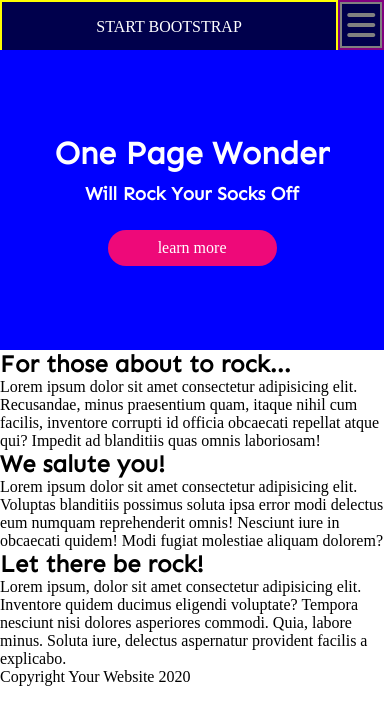
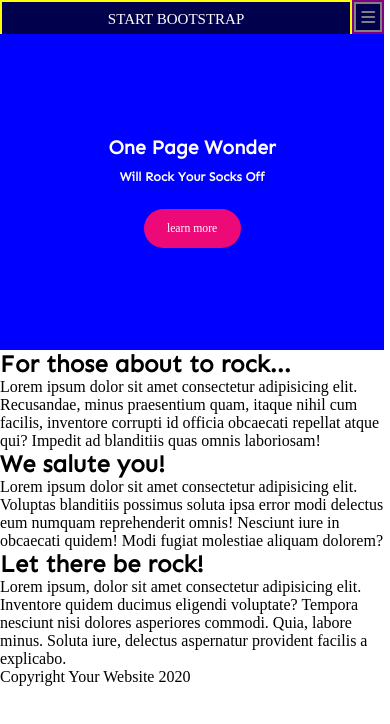
Before and after one commit to ElsongMaster/SASS_exo2, a website: page index.html in a window 390 px wide. Drawn offline with Linux system fonts and the light colour scheme.

Commit message:
finition header

```diff
--- a/src/scss/modules/_header.scss
+++ b/src/scss/modules/_header.scss
@@ -7,7 +7,7 @@ body,
 html {
   height: 100vh;
   width: 98.5vw;
-  min-width: 310px;
+  min-width: 319px;
 }
 li {
   list-style-type: none;
@@ -94,16 +94,21 @@ header {
 @media (max-width: 768px) {
   header {
     .container-navbar {
+      height: fit-content;
+      max-height: 50px;
       .logo {
+        font-size: max(3.3vw, 15px);
         width: 100%;
       }
       nav {
+        height: fit-content;
         width: fit-content;
+        max-height: 50px;
         i {
-          font-size: 2em;
+          font-size: max(4vw, 1em);
           color: grey;
           border: 2px solid grey;
-          padding: 5px;
+          padding: max(0.8vw, 5px);
         }
         i:hover {
           color: white;
@@ -114,5 +119,20 @@ header {
         }
       }
     }
+
+    .banniere {
+      h1 {
+        font-size: 5vw;
+      }
+
+      h3 {
+        font-size: 3.25vw;
+      }
+
+      a {
+        font-size: 3vw;
+        padding: 1.5vh 6vw;
+      }
+    }
   }
 }
```
Also changed, not shown: public/css/app.css, 1 other file.
